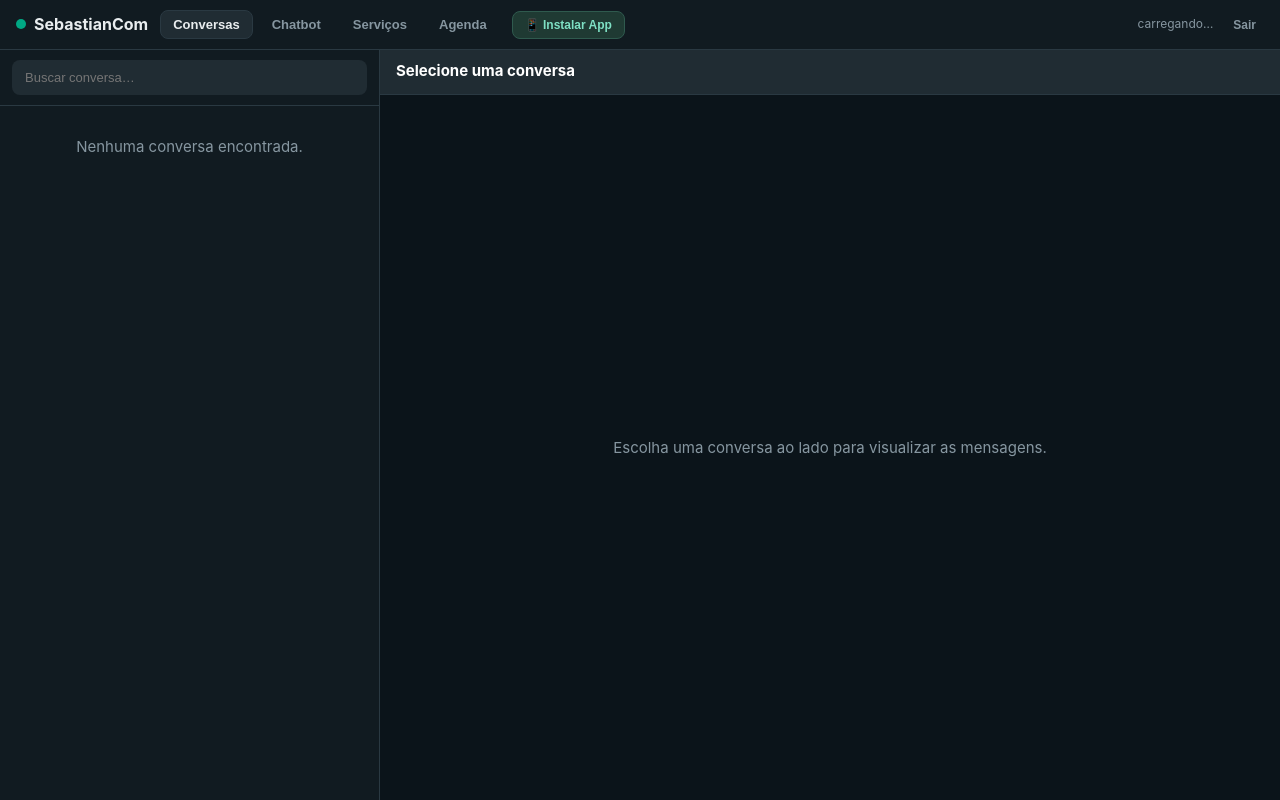
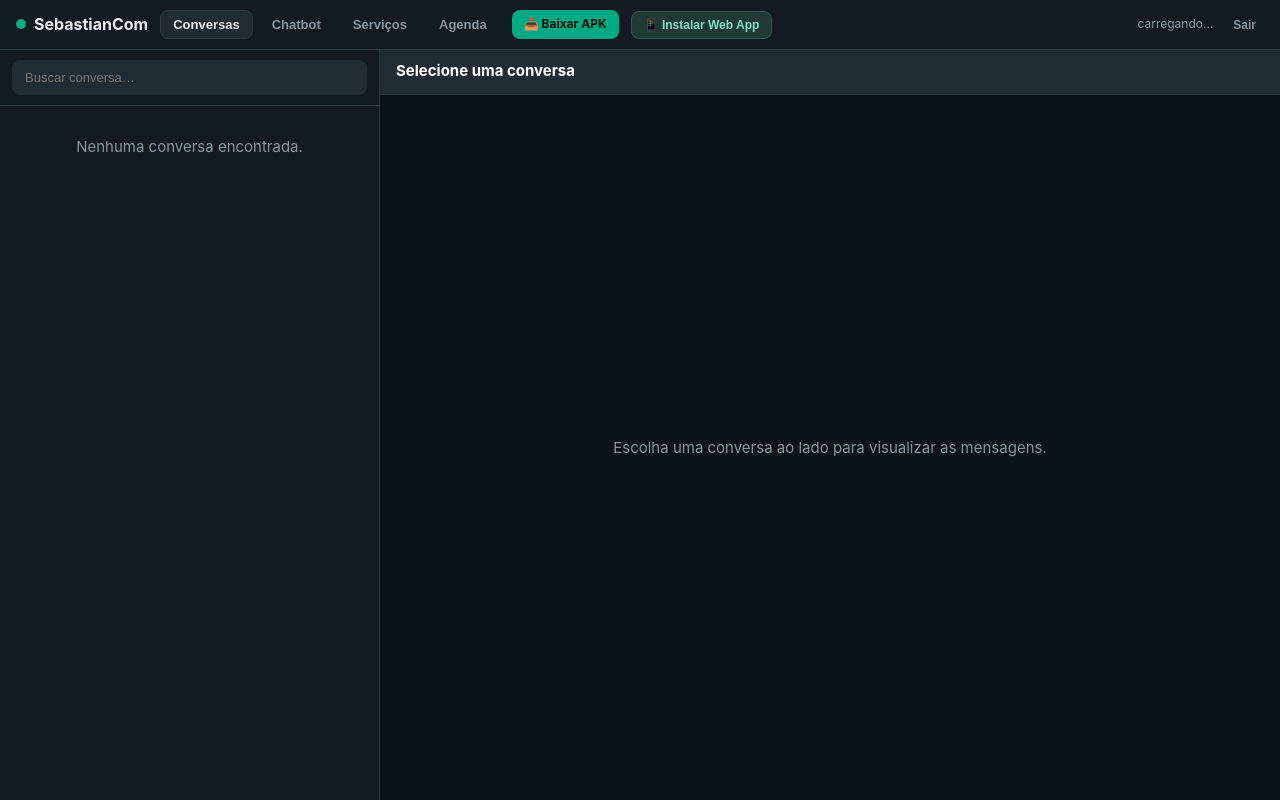
Before and after one commit to MiguelFAraujo/idt-atendimento, a Flask app: page / in a window 1280 px wide. Run offline with Flask 3, Linux system fonts and the light colour scheme; data that the repository does not hold is empty; parts of the project's set-up code (start-up, migrations or seed data) failed here and were passed over.

Commit message:
feat: add direct APK download buttons to header and install modal

```diff
--- a/templates/index.html
+++ b/templates/index.html
@@ -149,7 +149,8 @@
     <button class="tab" data-tab="servicos">Serviços</button>
     <button class="tab" data-tab="agenda">Agenda</button>
   </nav>
-  <button id="btn-install" title="Instalar aplicativo">📱 Instalar App</button>
+  <a href="/static/SebastianCom.apk" download id="btn-apk" title="Baixar APK Android para instalar no celular" style="background:#00a884;color:#04140f;border-radius:8px;padding:6px 12px;font-size:12px;font-weight:700;display:inline-flex;align-items:center;gap:5px;text-decoration:none;cursor:pointer;transition:opacity .15s">📥 Baixar APK</a>
+  <button id="btn-install" title="Instalar aplicativo PWA">📱 Instalar Web App</button>
   <span class="sub" id="status">carregando…</span>
   <button id="btn-logout" title="Sair do painel">Sair</button>
 </header>
@@ -201,8 +202,15 @@
 <div id="install-modal" class="modal-overlay">
   <div class="modal-box">
     <div class="modal-icon">📲</div>
-    <h2 style="margin:0 0 8px;font-size:18px;color:#e9edef">Instalar Aplicativo</h2>
-    <div style="text-align:left;font-size:14px;color:#cbd5e1;line-height:1.6;margin:16px 0">
+    <h2 style="margin:0 0 8px;font-size:18px;color:#e9edef">Instalar Aplicativo SebastianCom</h2>
+    <div style="margin:16px 0 12px">
+      <a href="/static/SebastianCom.apk" download style="display:flex;align-items:center;justify-content:center;gap:8px;width:100%;padding:13px;background:#00a884;color:#04140f;font-weight:700;font-size:15px;border-radius:10px;text-decoration:none;box-sizing:border-box;box-shadow:0 4px 14px rgba(0,168,132,0.35)">
+        📥 Baixar Aplicativo Android (.APK)
+      </a>
+      <p style="color:#8696a0;font-size:12px;margin:8px 0 0">Baixa o instalador oficial direto para o celular Android</p>
+    </div>
+    <div style="text-align:left;font-size:13px;color:#cbd5e1;line-height:1.6;margin:16px 0;border-top:1px solid #2a3942;padding-top:12px">
+      <p style="color:#7ee0c4;font-weight:600;margin-bottom:6px">Outras formas de instalação:</p>
       <p><b>No Computador (Chrome/Edge):</b><br>Clique no ícone de instalar ⊕ no canto direito da barra de endereços do navegador.</p>
       <p><b>No Celular (Android):</b><br>Toque no menu de 3 pontos ⋮ no topo do Chrome e selecione <b>"Instalar aplicativo"</b> ou <b>"Adicionar à tela inicial"</b>.</p>
       <p><b>No iPhone (Safari):</b><br>Toque no botão Compartilhar ⎙ e selecione <b>"Adicionar à Tela de Início"</b>.</p>
```
